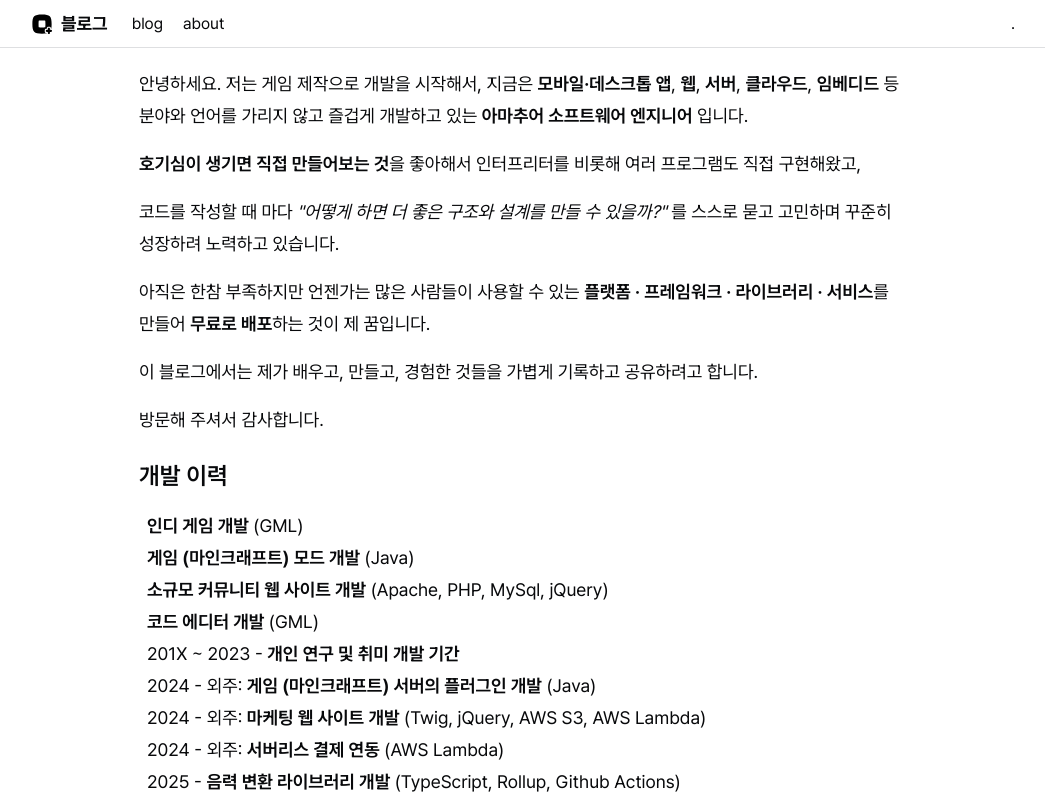
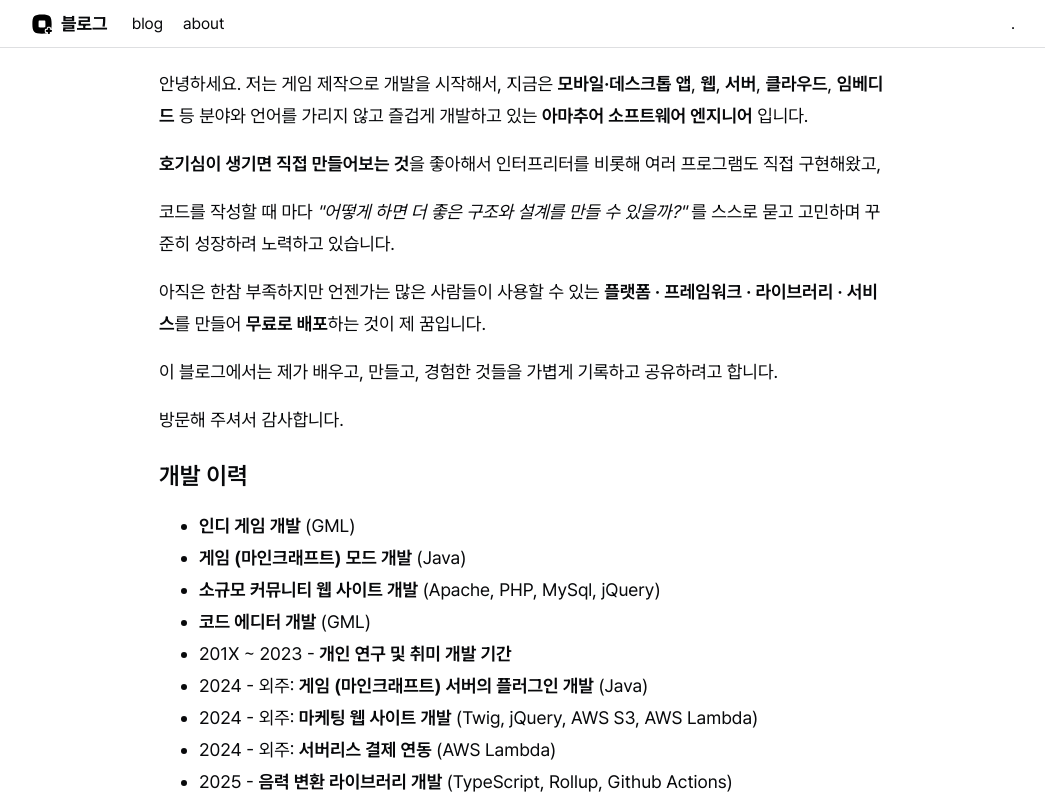
Before and after one commit to kahyou22/kahyou.dev, a Next.js app: page /about in a window 1280 px wide. Shown: the top 800 px of the page, without its empty margins (117-1162 px from the left). Built offline with nearby package versions, Linux system fonts and the light colour scheme.

Commit message:
style: /about 페이지 스타일 수정

```diff
--- a/app/about/page.module.css
+++ b/app/about/page.module.css
@@ -1,15 +1,3 @@
 .about {
-  max-width: 768px;
-  font-size: 1.125rem;
-  line-height: 1.6;
+  max-width: calc(768px - var(--layout-spacing) * 2);
 }
-
-.about h2,
-.about h3 {
-  margin-top: 3rem;
-}
-
-.about ul {
-  list-style: none;
-  padding-left: 0.5rem;
-}
--- a/app/about/page.tsx
+++ b/app/about/page.tsx
@@ -1,6 +1,6 @@
 import AboutInfo from "./about.mdx";
+import "@/styles/markdown.css";
 import style from "./page.module.css";
-import "@/styles/markdown.css";
 
 import { Metadata } from "next";
 
@@ -11,7 +11,7 @@ export const metadata: Metadata = {
 
 export default function About() {
   return (
-    <div className={`${style.about} md-body`}>
+    <div className={`md-body ${style.about}`}>
       <AboutInfo />
     </div>
   );
```
